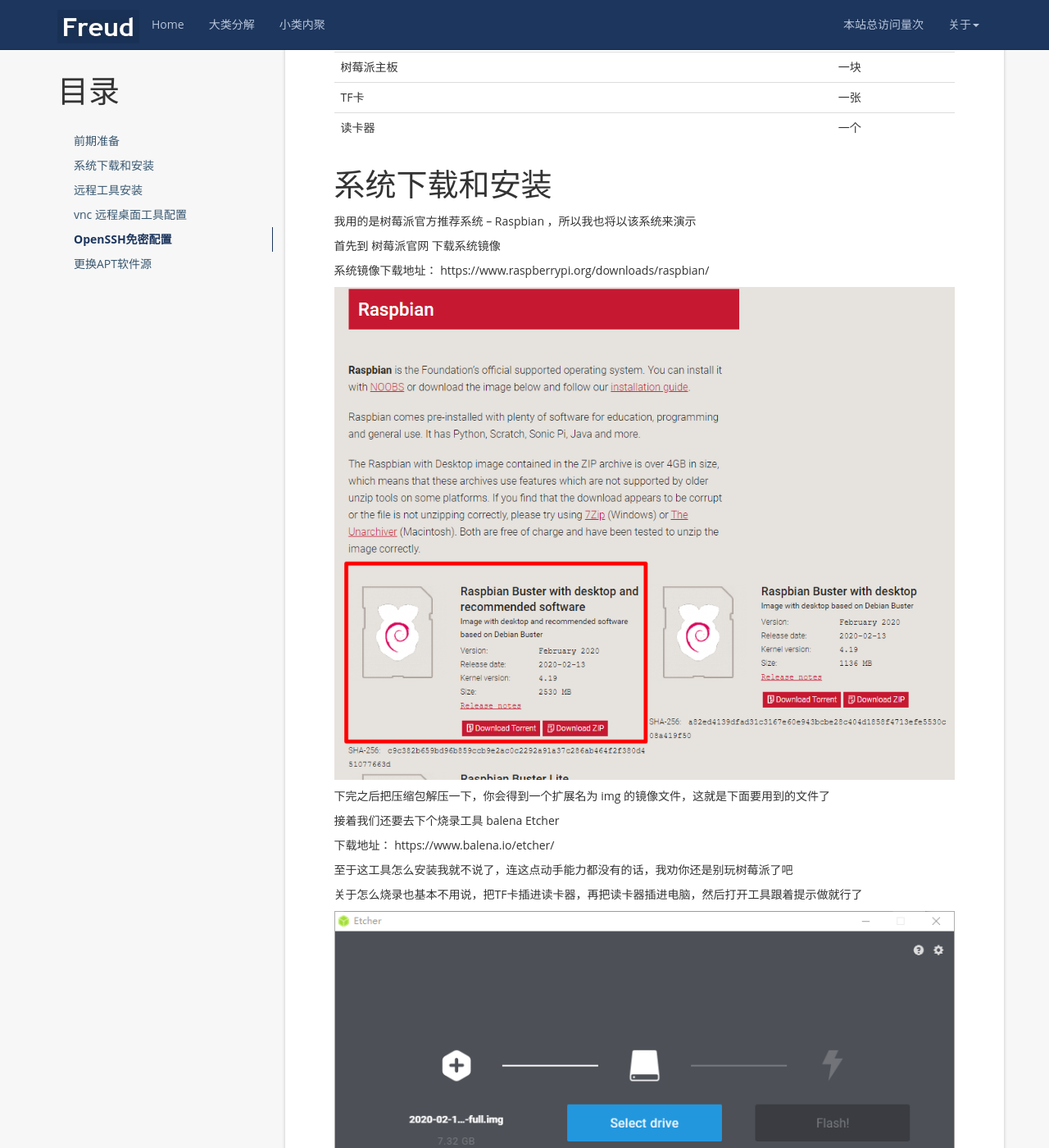
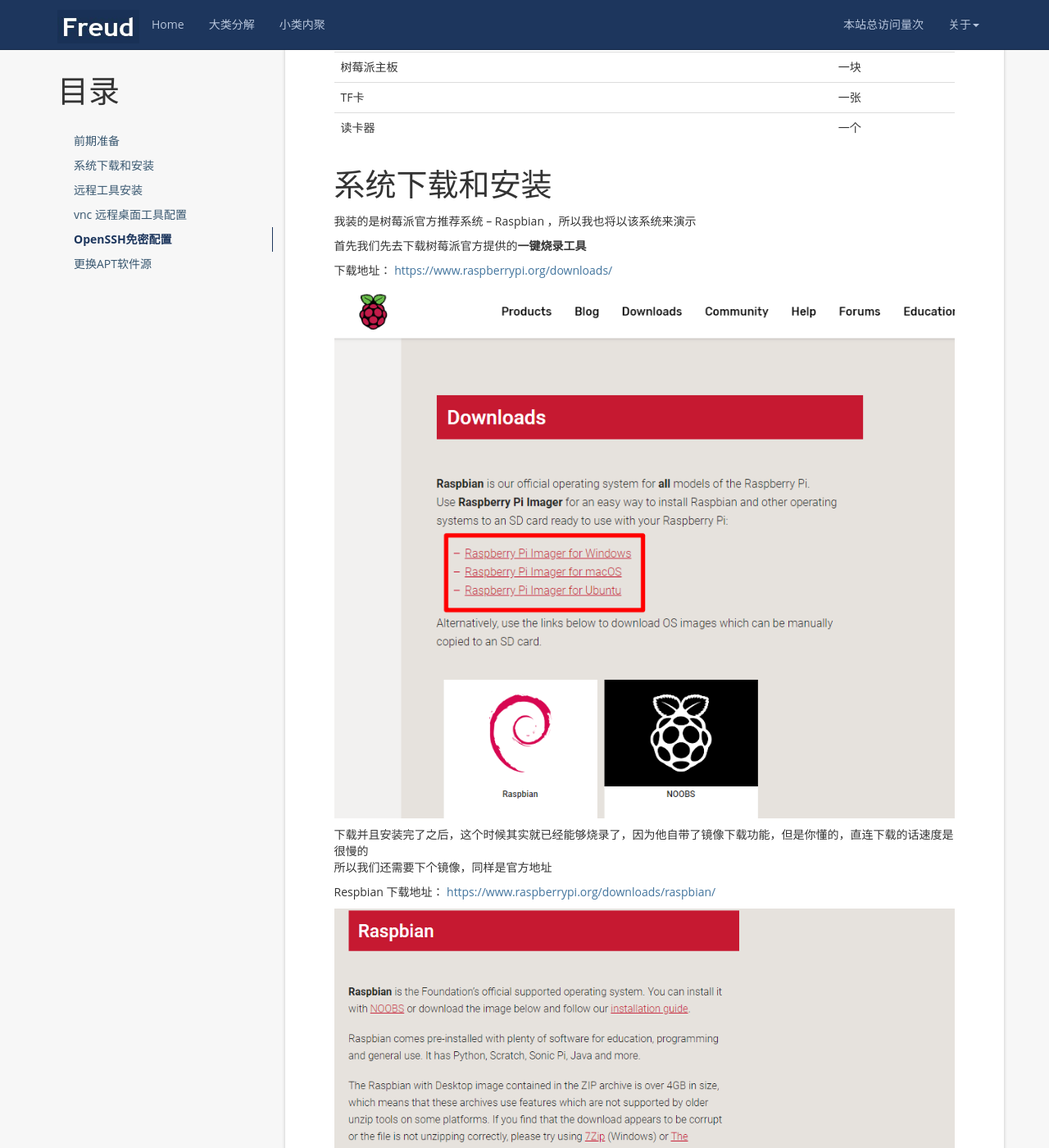
Before and after one commit to kljzndx/My-Blog, a Jekyll site: the page built from _posts/2020-03-04-Raspberry Pi Setup.md, in a window 1280 px wide and 1400 px high, scrolled down 683 px. Shown: the whole window at 82% size. Built offline with Jekyll 4.4.1, drawn with Linux system fonts in a browser that asks for light colours; nearby versions of some CDN libraries; comment, search, counter and statistics services are not loaded; some of the changed text lies outside the part shown.

Commit message:
修改系统烧录部分

```diff
--- a/_posts/2020-03-04-Raspberry Pi Setup.md
+++ b/_posts/2020-03-04-Raspberry Pi Setup.md
@@ -28,36 +28,38 @@ ok，闲话不多说，其实呢，装机这一块其实我到手后的第二天
 系统下载和安装
 ===========================================================
 
-我用的是树莓派官方推荐系统 -- Raspbian ，所以我也将以该系统来演示
+我装的是树莓派官方推荐系统 -- Raspbian ，所以我也将以该系统来演示
 
-首先到 树莓派官网 下载系统镜像
+首先我们先去下载树莓派官方提供的**一键烧录工具**
 
-系统镜像下载地址： https://www.raspberrypi.org/downloads/raspbian/
+下载地址： [https://www.raspberrypi.org/downloads/](https://www.raspberrypi.org/downloads/)
 
-![Raspbian 系统下载]({{'/blog-imgs/Rpi/system-download.png' | prepend:site.baseurl}})
+![烧录工具下载]({{'/blog-imgs/Rpi/writetool-download.png' | prepend:site.baseurl}})
 
-下完之后把压缩包解压一下，你会得到一个扩展名为 img 的镜像文件，这就是下面要用到的文件了
+下载并且安装完了之后，这个时候其实就已经能够烧录了，因为他自带了镜像下载功能，但是你懂的，直连下载的话速度是很慢的
+所以我们还需要下个镜像，同样是官方地址
 
-接着我们还要去下个烧录工具 balena Etcher
+Respbian 下载地址： [https://www.raspberrypi.org/downloads/raspbian/](https://www.raspberrypi.org/downloads/raspbian/)
 
-下载地址： https://www.balena.io/etcher/
+![系统下载]({{'/blog-imgs/Rpi/system-download.png' | prepend:site.baseurl}})
 
-至于这工具怎么安装我就不说了，连这点动手能力都没有的话，我劝你还是别玩树莓派了吧
+下载并解压之后就得到了需要的 .img 镜像文件，此时我们再打开烧录工具
 
-关于怎么烧录也基本不用说，把TF卡插进读卡器，再把读卡器插进电脑，然后打开工具跟着提示做就行了
+![烧录工具]({{'/blog-imgs/Rpi/writetool.png' | prepend:site.baseurl}})
 
-![balena Etcher]({{'/blog-imgs/Rpi/balenaEtcher.png' | prepend:site.baseurl}})
+点击Choose OS，再点击 Use Custom，接着再选择镜像文件就行了
+然后再点击 Choose SD Card 来选择TF卡，接着再点击 write 就完事了
 
-这样就把系统烧录好了
+请坐和放宽等着烧录完成就行了
 
-注意：烧录完成后有可能会自动把你的卡弹出来，重新插一下TF卡或读卡器就行了
+> 注意：烧录完成后有可能会自动把你的卡弹出来，重新插一下TF卡或读卡器就行了
 
-这时候你会发现你的卡里有两个分区其中一个还读不出来，另外一个能读出来的分区是boot分区，也就是启动分区
+---------------------------------------------------
 
-我们将在这个分区的根目录下新建两个文件，一个是名为ssh的空文件来启用ssh远程连接，还有一个是wifi配置文件
+烧录完之后你会发现你的卡里有两个分区，并且其中一个还读不出来，另外一个能读出来的分区是boot分区，也就是启动分区
+我们将在这个分区的根目录下新建两个文件，一个是名为ssh的空文件来启用ssh远程连接，还有一个是 wifi配置文件
 
 首先咱们来新建 ssh 文件
-
 在空白处按住shift键再点击鼠标右键，选择“在此处打开 PowerShell 窗口”
 
 ![右键菜单]({{'/blog-imgs/Rpi/right-tap-menu.png' | prepend:site.baseurl}})
```
Also changed, not shown: blog-imgs/Rpi/balenaEtcher.png (deleted), blog-imgs/Rpi/writetool-download.png (added), blog-imgs/Rpi/writetool.png (added).
